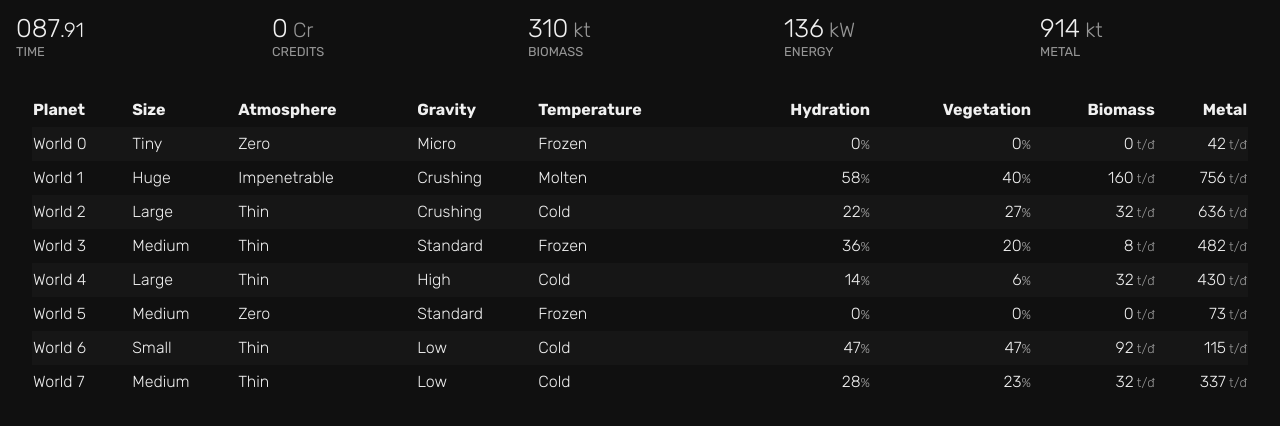
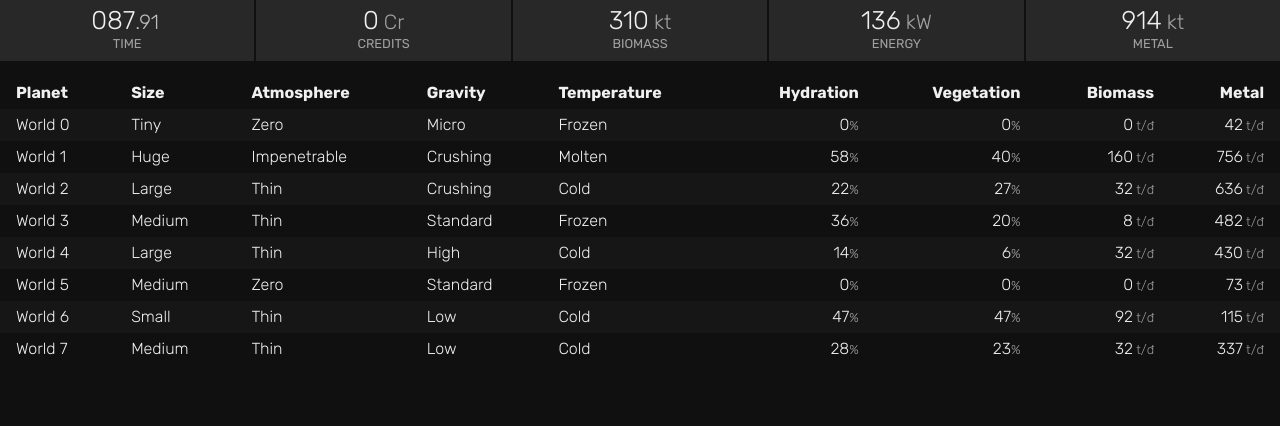
Before and after one commit to joshforisha/space-game, a React (Vite) app: page / in a window 1280 px wide. Shown: the top 426 px of the page. Built offline with nearby package versions, Linux system fonts and the light colour scheme.

Commit message:
Define Pips, improve resource styling

```diff
--- a/package.json
+++ b/package.json
@@ -25,6 +25,11 @@
       "@typescript-eslint/no-unused-vars": "error",
       "no-use-before-define": "off",
       "no-unused-vars": "off"
+    },
+    "settings": {
+      "react": {
+        "version": "detect"
+      }
     }
   },
   "husky": {
--- a/src/main.css
+++ b/src/main.css
@@ -7,6 +7,8 @@
   --black: #101010;
   --blue: #3fdeff;
   --green: #9eff5a;
+  --dark-gray: rgba(16, 16, 16, 0.5);
+  --light-gray: rgba(240, 240, 240, 0.5);
   --purple: #b984ff;
   --red: #f8754a;
   --white: #f0f0f0;
--- a/src/main.tsx
+++ b/src/main.tsx
@@ -2,18 +2,19 @@ import * as React from 'react'
 import styled from 'styled-components'
 import { ModelProvider } from '~/view/model'
 import { ResourcesPanel } from '~/view/resources-panel'
+import { Table, keyed } from '~/view/table'
 import { Unit } from '~/view/unit'
-import { Table } from '~/view/table'
 import { generateWorld } from '~/lib/world'
 import { initialize } from '~/lib/array'
 import { render } from 'react-dom'
 
 const View = styled.div`
-  margin: var(--large);
+  margin: var(--medium) 0px;
 `
 
 function Main () {
-  const [worlds] = React.useState(initialize(8, i => generateWorld(`World ${i}`)))
+  const [worlds] = React
+    .useState(initialize(8, i => generateWorld(`World ${i}`)))
 
   return (
     <ModelProvider>
@@ -21,16 +22,29 @@ function Main () {
       <View>
         <Table
           columns={{
-            Planet: { view: ({ name }) => name },
-            Size: { view: ({ size }) => size },
-            Atmosphere: { view: ({ atmosphere }) => atmosphere },
-            Gravity: { view: ({ gravity }) => gravity },
-            Temperature: { view: ({ temperature }) => temperature },
-            Hydration: { align: 'right', view: ({ hydration }) => <>{hydration}<Unit>%</Unit></> },
-            Vegetation: { align: 'right', view: ({ vegetation }) => <>{vegetation}<Unit>%</Unit></> },
-            Biomass: { align: 'right', view: ({ biomass }) => <>{biomass}&thinsp;<Unit>t/&#273;</Unit></> },
-            Metal: { align: 'right', view: ({ metal }) => <>{metal}&thinsp;<Unit>t/&#273;</Unit></> }
-          }} data={worlds}
+            Planet: { view: keyed('name') },
+            Size: { view: keyed('size') },
+            Atmosphere: { view: keyed('atmosphere') },
+            Gravity: { view: keyed('gravity') },
+            Temperature: { view: keyed('temperature') },
+            Hydration: {
+              align: 'right',
+              view: ({ hydration }) => <>{hydration}<Unit>%</Unit></>
+            },
+            Vegetation: {
+              align: 'right',
+              view: ({ vegetation }) => <>{vegetation}<Unit>%</Unit></>
+            },
+            Biomass: {
+              align: 'right',
+              view: ({ biomass }) => <>{biomass}&thinsp;<Unit>t/&#273;</Unit></>
+            },
+            Metal: {
+              align: 'right',
+              view: ({ metal }) => <>{metal}&thinsp;<Unit>t/&#273;</Unit></>
+            }
+          }}
+          data={worlds}
         />
       </View>
     </ModelProvider>
--- a/src/view/clock-slab.tsx
+++ b/src/view/clock-slab.tsx
@@ -3,8 +3,17 @@ import styled from 'styled-components'
 import { Slab } from '~/view/slab'
 import { leftPad } from '~/lib/string'
 
+const Mhours = styled.span`
+  display: inline-block;
+  text-align: right;
+  width: 48px;
+`
+
 const Secs = styled.span`
+  display: inline-block;
   font-size: 0.8em;
+  opacity: 0.75;
+  width: 32px;
 
   &:before {
     content: ".";
@@ -27,7 +36,7 @@ export function ClockSlab (): React.FC {
 
   return (
     <Slab label='Time'>
-      {mhours}
+      <Mhours>{mhours}</Mhours>
       <Secs>{msecs}</Secs>
     </Slab>
   )
--- a/src/view/resources-panel.tsx
+++ b/src/view/resources-panel.tsx
@@ -11,8 +11,17 @@ const Panel = styled.div`
   justify-content: space-evenly;
 
   & ${Slab} {
+    background-color: rgba(248, 248, 248, 0.1);
     padding: 0px var(--medium);
     width: 20%;
+
+    &:not(:first-child) {
+      margin-left: 1px;
+    }
+
+    &:not(:last-child) {
+      margin-right: 1px;
+    }
   }
 `
 
--- a/src/view/slab.tsx
+++ b/src/view/slab.tsx
@@ -2,22 +2,23 @@ import * as React from 'react'
 import styled from 'styled-components'
 
 const Container = styled.div`
-  transition: color var(--slow);
+  align-items: center;
+  display: flex;
+  flex-direction: column;
 `
 
 const Label = styled.label`
-  display: block;
   font-size: 0.8em;
+  margin-bottom: var(--small);
   opacity: 0.6;
   text-transform: uppercase;
 `
 
 const Value = styled.span`
-  display: block;
   font-size: 1.6rem;
   font-weight: 300;
   line-height: 1;
-  margin-top: var(--medium);
+  margin-top: var(--small);
 `
 
 interface Props {
@@ -26,7 +27,7 @@ interface Props {
   label: string;
 }
 
-function _Slab ({ children, className, label }: Props): React.FC {
+function _Slab ({ children, className, label }: Props) {
   return (
     <Container className={className}>
       <Value>{children}</Value>
--- a/src/view/table.tsx
+++ b/src/view/table.tsx
@@ -9,10 +9,12 @@ const StyledTable = styled.table`
 
 const Td = styled.td`
   font-weight: 300;
+  padding: 0px var(--medium);
   text-align: ${({ align }) => align || 'left'};
 `
 
 const Th = styled.th`
+  padding: 0px var(--medium);
   text-align: ${({ align }) => align || 'left'};
 `
 
@@ -21,6 +23,8 @@ const Tr = styled.tr`
     background-color: rgba(248, 248, 248, 0.025);
   }
 `
+
+export const keyed = (k: string) => (o: Record<string, any>) => o[k]
 
 interface Column {
   align?: string;
```
Also changed, not shown: src/view/pips.tsx (added, +35 -0 lines).
